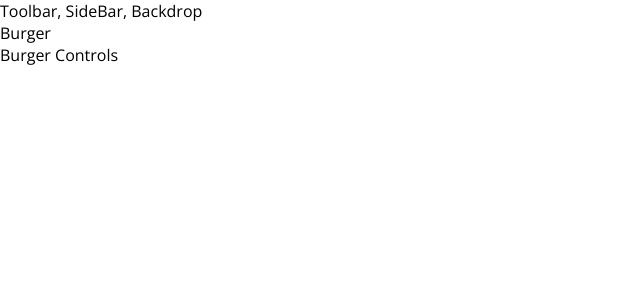
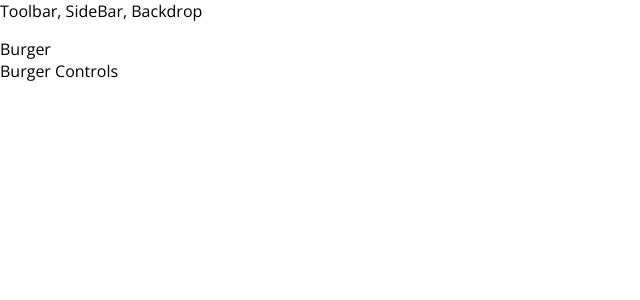
Before and after one commit to yyavor0705/burger-constructor, a React app: page / in a window 1280 px wide. Shown: the top 300 px of the page, without its empty margins (0-640 px from the left). Built offline with nearby package versions, Linux system fonts and the light colour scheme.

Commit message:
added css for Layout

```diff
--- /dev/null
+++ b/src/components/Layout/Layout.css
@@ -0,0 +1,3 @@
+.Content {
+    margin-top: 16px;
+}
--- a/src/components/Layout/Layout.js
+++ b/src/components/Layout/Layout.js
@@ -1,11 +1,12 @@
 import React from 'react'
 
 import Aux from '../../hoc/Auxiliary'
+import classes from "./Layout.css";
 
 const layout = (props) => (
     <Aux>
         <div>Toolbar, SideBar, Backdrop</div>
-        <main>
+        <main className={classes.Content}>
             {props.children}
         </main>
     </Aux>
```
